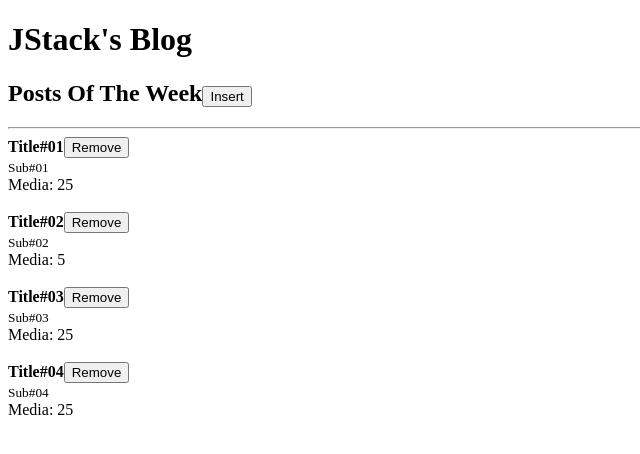
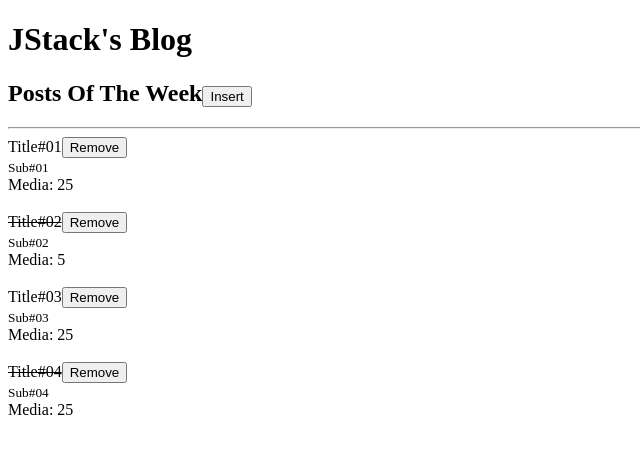
Before and after one commit to rsfbernardes/react-fundamentals, a React app: page / in a window 1280 px wide. Shown: the top 454 px of the page, without its empty margins (0-640 px from the left). Built offline with nearby package versions, Linux system fonts and the light colour scheme.

Commit message:
conditional rendering

```diff
--- a/src/App.js
+++ b/src/App.js
@@ -5,10 +5,10 @@ import Header from "./Header";
 
 function App() {
   const [posts, setPosts] = useState([
-    { id: Math.random(), title: 'Title#01', subtitle: 'Sub#01', likes: 50 },
-    { id: Math.random(), title: 'Title#02', subtitle: 'Sub#02', likes: 10 },
-    { id: Math.random(), title: 'Title#03', subtitle: 'Sub#03', likes: 50 },
-    { id: Math.random(), title: 'Title#04', subtitle: 'Sub#04', likes: 50 },
+    { id: Math.random(), title: 'Title#01', subtitle: 'Sub#01', likes: 50, read: false },
+    { id: Math.random(), title: 'Title#02', subtitle: 'Sub#02', likes: 10, read: true },
+    { id: Math.random(), title: 'Title#03', subtitle: 'Sub#03', likes: 50, read: false },
+    { id: Math.random(), title: 'Title#04', subtitle: 'Sub#04', likes: 50, read: true },
   ]);
 
   function handleInsert() {
@@ -47,11 +47,7 @@ function App() {
           key={post.id}
           likes={post.likes}
           onRemove={handleRemovePost}
-          post={{
-            id: post.id,
-            title: post.title,
-            subtitle: post.subtitle,
-          }}
+          post={post}
         />
       ))}
     </>
--- a/src/Post.js
+++ b/src/Post.js
@@ -2,10 +2,17 @@ import React from "react";
 import PropTypes from 'prop-types';
 
 export default function Post(props) {
+  // if you want to alter the structure of your page, use conditional rendering this way
+  // if(props.post.read) {
+  //   return <h2>{props.post.title} already read</h2>
+  // }
   return (
     <>
       <article>
-        <strong>{props.post.title}</strong>
+        {/* one simple way to use conditional rendering:
+        { props.post.read ? <s>{props.post.title}</s> : <strong>{props.post.title}</strong> } */}
+        {props.post.read && <s>{props.post.title}</s>}
+        {!props.post.read && props.post.title}
         <button onClick={() => props.onRemove(props.post.id)}>Remove</button>
         <br />
         <small>{props.post.subtitle}</small>
@@ -18,11 +25,12 @@ export default function Post(props) {
 };
 
 Post.propTypes = {
-  likes: PropTypes.number.isRequired,
   onRemove: PropTypes.func.isRequired,
   post: PropTypes.shape({
     id: PropTypes.number.isRequired,
     title: PropTypes.string.isRequired,
-    subtitle: PropTypes.string.isRequired
+    subtitle: PropTypes.string.isRequired,
+    likes: PropTypes.number.isRequired,
+    read: PropTypes.bool.isRequired,
   }).isRequired,
 }
```
